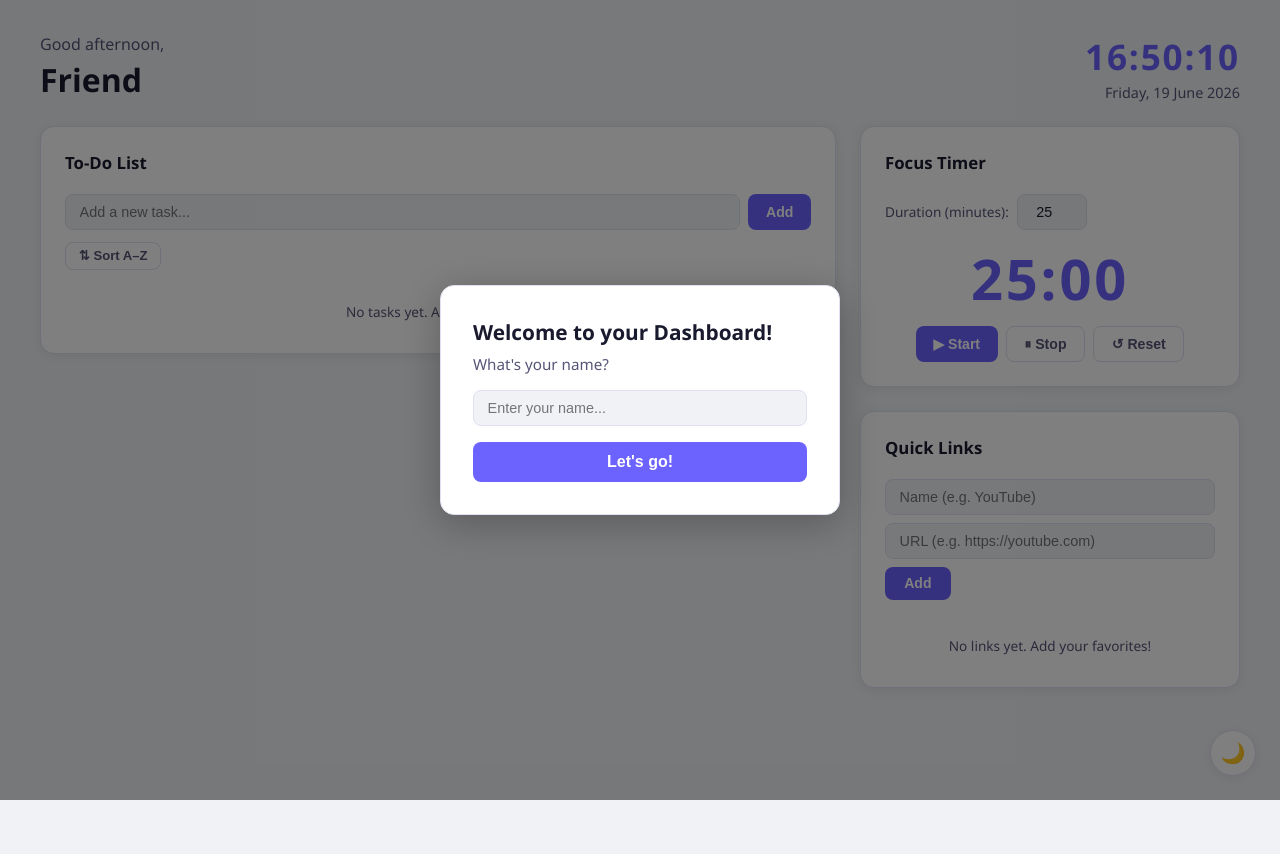
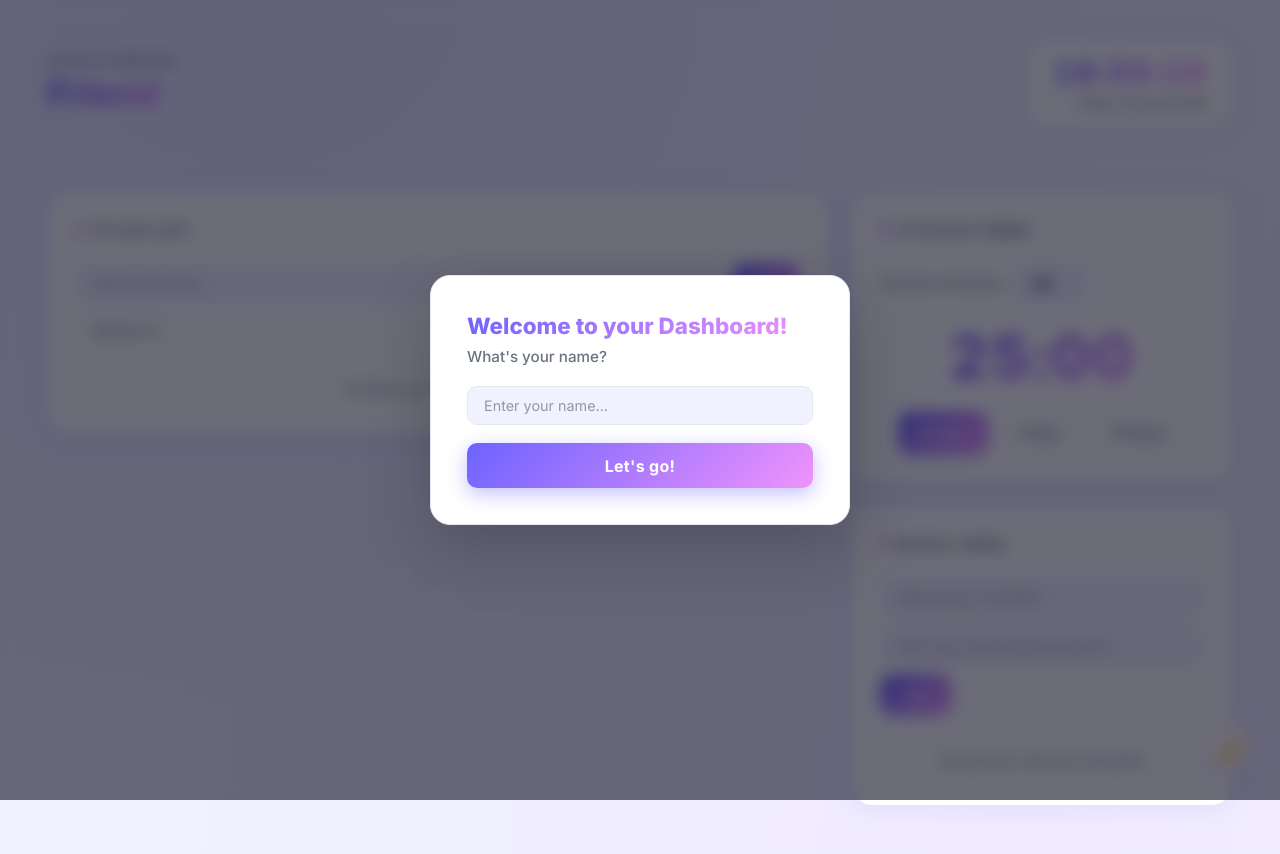
Before and after one commit to Mikee-12/CodingCamp-15June26-MichaelKP, a plain HTML site: page index.html in a window 1280 px wide. Before the commit the page ends 800 px from the top, so only its background shows below. Drawn offline with Linux system fonts and the light colour scheme.

Commit message:
new design

```diff
--- a/index.html
+++ b/index.html
@@ -4,6 +4,9 @@
   <meta charset="UTF-8" />
   <meta name="viewport" content="width=device-width, initial-scale=1.0" />
   <title>Life Dashboard</title>
+  <link rel="preconnect" href="https://fonts.googleapis.com" />
+  <link rel="preconnect" href="https://fonts.gstatic.com" crossorigin />
+  <link href="https://fonts.googleapis.com/css2?family=Inter:wght@400;500;600;700;800&display=swap" rel="stylesheet" />
   <link rel="stylesheet" href="style.css" />
 </head>
 <body>
@@ -45,7 +48,7 @@
 
       <!-- FOCUS TIMER -->
       <section class="card" id="timer-section">
-        <h2>Focus Timer</h2>
+        <h2>⏱ Focus Timer</h2>
 
         <div class="timer-settings">
           <label for="timer-duration">Duration (minutes):</label>
--- a/style.css
+++ b/style.css
@@ -1,4 +1,6 @@
 /* ===== RESET & BASE ===== */
+@import url('https://fonts.googleapis.com/css2?family=Inter:wght@400;500;600;700;800&display=swap');
+
 *, *::before, *::after {
   box-sizing: border-box;
   margin: 0;
@@ -6,42 +8,50 @@
 }
 
 :root {
-  --bg: #f0f2f5;
+  --bg: #f0f2ff;
   --bg-card: #ffffff;
   --text-primary: #1a1a2e;
-  --text-secondary: #555577;
+  --text-secondary: #6b7280;
   --accent: #6c63ff;
+  --accent-2: #f093fb;
   --accent-hover: #574fd6;
-  --border: #e0e0f0;
-  --danger: #e74c3c;
-  --success: #2ecc71;
-  --done-bg: #f0faf4;
-  --done-text: #27ae60;
-  --shadow: 0 2px 12px rgba(0,0,0,0.07);
-  --radius: 14px;
-  --radius-sm: 8px;
-  --transition: 0.2s ease;
+  --border: #e5e7f0;
+  --danger: #ef4444;
+  --success: #10b981;
+  --done-bg: #f0fdf4;
+  --done-text: #059669;
+  --shadow: 0 4px 24px rgba(108, 99, 255, 0.1);
+  --shadow-hover: 0 8px 32px rgba(108, 99, 255, 0.18);
+  --radius: 20px;
+  --radius-sm: 10px;
+  --transition: 0.25s ease;
+  --gradient: linear-gradient(135deg, #6c63ff 0%, #f093fb 100%);
 }
 
 body.dark {
-  --bg: #12121e;
-  --bg-card: #1e1e30;
-  --text-primary: #e8e8f5;
-  --text-secondary: #9090bb;
+  --bg: #0d0d1a;
+  --bg-card: #161628;
+  --text-primary: #e8e8f8;
+  --text-secondary: #8888aa;
   --accent: #7c74ff;
+  --accent-2: #f093fb;
   --accent-hover: #9a94ff;
-  --border: #2e2e48;
-  --done-bg: #1a2e22;
-  --done-text: #4ade80;
-  --shadow: 0 2px 12px rgba(0,0,0,0.3);
+  --border: #252540;
+  --done-bg: #052e16;
+  --done-text: #34d399;
+  --shadow: 0 4px 24px rgba(0, 0, 0, 0.4);
+  --shadow-hover: 0 8px 32px rgba(124, 116, 255, 0.25);
+  --gradient: linear-gradient(135deg, #7c74ff 0%, #f093fb 100%);
 }
 
 body {
-  font-family: 'Segoe UI', system-ui, -apple-system, sans-serif;
+  font-family: 'Inter', 'Segoe UI', system-ui, sans-serif;
   background: var(--bg);
   color: var(--text-primary);
   min-height: 100vh;
   transition: background var(--transition), color var(--transition);
+  background-image: radial-gradient(ellipse at 20% 0%, rgba(108, 99, 255, 0.08) 0%, transparent 60%),
+                    radial-gradient(ellipse at 80% 100%, rgba(240, 147, 251, 0.08) 0%, transparent 60%);
 }
 
 /* ===== GREETING / HEADER ===== */
@@ -49,39 +59,68 @@ body {
   display: flex;
   justify-content: space-between;
   align-items: center;
-  padding: 2rem 2.5rem 1.5rem;
+  padding: 2.5rem 3rem 2rem;
   flex-wrap: wrap;
-  gap: 1rem;
+  gap: 1.5rem;
+  position: relative;
+}
+
+.greeting-section::after {
+  content: '';
+  position: absolute;
+  bottom: 0;
+  left: 3rem;
+  right: 3rem;
+  height: 1px;
+  background: linear-gradient(90deg, transparent, var(--border), transparent);
 }
 
 .greeting-left p {
-  font-size: 1rem;
+  font-size: 0.95rem;
+  font-weight: 500;
   color: var(--text-secondary);
-  margin-bottom: 0.2rem;
+  margin-bottom: 0.3rem;
+  letter-spacing: 0.02em;
+  text-transform: uppercase;
+  font-size: 0.8rem;
 }
 
 .greeting-left h1 {
-  font-size: 2rem;
-  font-weight: 700;
-  color: var(--text-primary);
+  font-size: 2.2rem;
+  font-weight: 800;
+  background: var(--gradient);
+  -webkit-background-clip: text;
+  -webkit-text-fill-color: transparent;
+  background-clip: text;
+  line-height: 1.15;
 }
 
 .greeting-right {
   text-align: right;
+  background: var(--bg-card);
+  border: 1px solid var(--border);
+  border-radius: var(--radius);
+  padding: 1rem 1.5rem;
+  box-shadow: var(--shadow);
 }
 
 #clock {
-  font-size: 2.2rem;
+  font-size: 2rem;
   font-weight: 700;
-  color: var(--accent);
+  background: var(--gradient);
+  -webkit-background-clip: text;
+  -webkit-text-fill-color: transparent;
+  background-clip: text;
   font-variant-numeric: tabular-nums;
   letter-spacing: 0.05em;
+  line-height: 1;
 }
 
 #date-display {
-  font-size: 0.9rem;
+  font-size: 0.82rem;
   color: var(--text-secondary);
-  margin-top: 0.2rem;
+  margin-top: 0.35rem;
+  font-weight: 500;
 }
 
 /* ===== DASHBOARD GRID ===== */
@@ -89,17 +128,21 @@ body {
   display: grid;
   grid-template-columns: 1fr 380px;
   gap: 1.5rem;
-  padding: 0 2.5rem 2.5rem;
+  padding: 2rem 3rem 3rem;
   align-items: start;
 }
 
-@media (max-width: 900px) {
+@media (max-width: 960px) {
   .dashboard-grid {
     grid-template-columns: 1fr;
-    padding: 0 1.25rem 2rem;
+    padding: 1.5rem 1.25rem 2rem;
   }
   .greeting-section {
-    padding: 1.5rem 1.25rem 1rem;
+    padding: 1.75rem 1.25rem 1.5rem;
+  }
+  .greeting-section::after {
+    left: 1.25rem;
+    right: 1.25rem;
   }
 }
 
@@ -107,24 +150,38 @@ body {
 .card {
   background: var(--bg-card);
   border-radius: var(--radius);
-  padding: 1.5rem;
+  padding: 1.75rem;
   box-shadow: var(--shadow);
   border: 1px solid var(--border);
-  transition: background var(--transition), border-color var(--transition);
+  transition: background var(--transition), border-color var(--transition),
+              box-shadow var(--transition), transform var(--transition);
+}
+
+.card:hover {
+  box-shadow: var(--shadow-hover);
+  transform: translateY(-2px);
 }
 
 .card h2 {
-  font-size: 1.05rem;
-  font-weight: 600;
-  color: var(--text-primary);
-  margin-bottom: 1.25rem;
+  font-size: 0.95rem;
+  font-weight: 700;
+  color: var(--text-secondary);
+  margin-bottom: 1.5rem;
   display: flex;
   align-items: center;
-  gap: 0.5rem;
+  gap: 0.6rem;
+  text-transform: uppercase;
+  letter-spacing: 0.08em;
 }
 
-.icon {
-  font-size: 1.1rem;
+.card h2::before {
+  content: '';
+  display: inline-block;
+  width: 4px;
+  height: 16px;
+  background: var(--gradient);
+  border-radius: 4px;
+  flex-shrink: 0;
 }
 
 .right-column {
@@ -138,38 +195,47 @@ input[type="text"],
 input[type="url"],
 input[type="number"] {
   background: var(--bg);
-  border: 1px solid var(--border);
+  border: 1.5px solid var(--border);
   border-radius: var(--radius-sm);
   color: var(--text-primary);
+  font-family: inherit;
   font-size: 0.9rem;
-  padding: 0.55rem 0.85rem;
+  padding: 0.65rem 1rem;
   outline: none;
-  transition: border-color var(--transition), background var(--transition);
+  transition: border-color var(--transition), background var(--transition),
+              box-shadow var(--transition);
   width: 100%;
 }
 
 input:focus {
   border-color: var(--accent);
+  box-shadow: 0 0 0 3px rgba(108, 99, 255, 0.12);
+}
+
+input::placeholder {
+  color: var(--text-secondary);
+  opacity: 0.7;
 }
 
 button {
   cursor: pointer;
   border: none;
   border-radius: var(--radius-sm);
+  font-family: inherit;
   font-size: 0.88rem;
   font-weight: 600;
-  padding: 0.55rem 1.1rem;
-  transition: background var(--transition), transform 0.1s;
+  padding: 0.65rem 1.2rem;
+  transition: background var(--transition), transform 0.12s, box-shadow var(--transition);
 }
 
 button:active {
-  transform: scale(0.97);
+  transform: scale(0.96);
 }
 
 /* ===== TODO SECTION ===== */
 .todo-input-row {
   display: flex;
-  gap: 0.5rem;
+  gap: 0.6rem;
   margin-bottom: 0.75rem;
 }
 
@@ -177,16 +243,16 @@ button:active {
   flex: 1;
 }
 
-.todo-input-row button,
-#add-link-btn {
-  background: var(--accent);
+.todo-input-row button {
+  background: var(--gradient);
   color: #fff;
   white-space: nowrap;
+  box-shadow: 0 4px 14px rgba(108, 99, 255, 0.35);
 }
 
-.todo-input-row button:hover,
-#add-link-btn:hover {
-  background: var(--accent-hover);
+.todo-input-row button:hover {
+  box-shadow: 0 6px 20px rgba(108, 99, 255, 0.5);
+  transform: translateY(-1px);
 }
 
 .todo-controls {
@@ -195,25 +261,27 @@ button:active {
 
 .sort-btn {
   background: transparent;
-  border: 1px solid var(--border);
+  border: 1.5px solid var(--border);
   color: var(--text-secondary);
-  font-size: 0.82rem;
-  padding: 0.35rem 0.8rem;
+  font-size: 0.8rem;
+  padding: 0.4rem 0.9rem;
+  border-radius: 999px;
 }
 
 .sort-btn:hover {
-  background: var(--bg);
-  color: var(--text-primary);
+  background: var(--accent);
+  color: #fff;
+  border-color: var(--accent);
 }
 
 #todo-list {
   list-style: none;
   display: flex;
   flex-direction: column;
-  gap: 0.5rem;
+  gap: 0.6rem;
   max-height: 420px;
   overflow-y: auto;
-  padding-right: 2px;
+  padding-right: 4px;
 }
 
 #todo-list::-webkit-scrollbar {
@@ -223,21 +291,36 @@ button:active {
   background: var(--border);
   border-radius: 4px;
 }
+#todo-list::-webkit-scrollbar-thumb:hover {
+  background: var(--accent);
+}
 
 .todo-item {
   display: flex;
   align-items: center;
-  gap: 0.6rem;
-  padding: 0.7rem 0.9rem;
+  gap: 0.75rem;
+  padding: 0.85rem 1rem;
   border-radius: var(--radius-sm);
-  border: 1px solid var(--border);
+  border: 1.5px solid var(--border);
   background: var(--bg);
   transition: all var(--transition);
+  animation: slideIn 0.25s ease forwards;
+}
+
+@keyframes slideIn {
+  from { opacity: 0; transform: translateY(-6px); }
+  to   { opacity: 1; transform: translateY(0); }
+}
+
+.todo-item:hover {
+  border-color: var(--accent);
+  box-shadow: 0 2px 12px rgba(108, 99, 255, 0.1);
 }
 
 .todo-item.done {
   background: var(--done-bg);
   border-color: transparent;
+  opacity: 0.75;
 }
 
 .todo-item.done .task-text {
@@ -246,8 +329,8 @@ button:active {
 }
 
 .todo-item input[type="checkbox"] {
-  width: 17px;
-  height: 17px;
+  width: 18px;
+  height: 18px;
   accent-color: var(--accent);
   cursor: pointer;
   flex-shrink: 0;
@@ -256,6 +339,7 @@ button:active {
 .task-text {
   flex: 1;
   font-size: 0.9rem;
+  font-weight: 500;
   color: var(--text-primary);
   word-break: break-word;
 }
@@ -264,126 +348,160 @@ button:active {
   display: flex;
   gap: 0.35rem;
   flex-shrink: 0;
+  opacity: 0;
+  transition: opacity var(--transition);
+}
+
+.todo-item:hover .task-actions {
+  opacity: 1;
 }
 
 .btn-edit {
   background: transparent;
-  border: 1px solid var(--border);
+  border: 1.5px solid var(--border);
   color: var(--text-secondary);
-  padding: 0.3rem 0.6rem;
-  font-size: 0.78rem;
+  padding: 0.3rem 0.55rem;
+  font-size: 0.8rem;
+  border-radius: 7px;
 }
 
 .btn-edit:hover {
   border-color: var(--accent);
   color: var(--accent);
+  background: rgba(108, 99, 255, 0.08);
 }
 
 .btn-delete {
   background: transparent;
-  border: 1px solid var(--border);
+  border: 1.5px solid var(--border);
   color: var(--text-secondary);
-  padding: 0.3rem 0.6rem;
-  font-size: 0.78rem;
+  padding: 0.3rem 0.55rem;
+  font-size: 0.8rem;
+  border-radius: 7px;
 }
 
 .btn-delete:hover {
   border-color: var(--danger);
   color: var(--danger);
+  background: rgba(239, 68, 68, 0.08);
 }
 
 /* ===== FOCUS TIMER ===== */
 .timer-settings {
   display: flex;
   align-items: center;
-  gap: 0.5rem;
-  margin-bottom: 1.25rem;
-  font-size: 0.85rem;
+  gap: 0.6rem;
+  margin-bottom: 1.5rem;
+  font-size: 0.84rem;
   color: var(--text-secondary);
+  font-weight: 500;
 }
 
 .timer-settings input {
-  width: 70px;
+  width: 72px;
   text-align: center;
+  font-weight: 700;
+}
+
+.timer-wrap {
+  display: flex;
+  flex-direction: column;
+  align-items: center;
 }
 
 #timer-display {
-  font-size: 3.5rem;
-  font-weight: 700;
+  font-size: 3.8rem;
+  font-weight: 800;
   text-align: center;
-  color: var(--accent);
+  background: var(--gradient);
+  -webkit-background-clip: text;
+  -webkit-text-fill-color: transparent;
+  background-clip: text;
   font-variant-numeric: tabular-nums;
-  letter-spacing: 0.05em;
-  margin: 0.5rem 0 1.25rem;
+  letter-spacing: 0.04em;
+  margin: 0.25rem 0 1.5rem;
   line-height: 1;
+  transition: all var(--transition);
 }
 
 #timer-display.running {
-  color: var(--success);
+  background: linear-gradient(135deg, #10b981, #34d399);
+  -webkit-background-clip: text;
+  background-clip: text;
 }
 
 #timer-display.finished {
-  color: var(--danger);
+  background: linear-gradient(135deg, #ef4444, #f97316);
+  -webkit-background-clip: text;
+  background-clip: text;
   animation: pulse 0.6s ease-in-out infinite alternate;
 }
 
 @keyframes pulse {
-  from { opacity: 1; }
-  to { opacity: 0.5; }
+  from { opacity: 1; transform: scale(1); }
+  to   { opacity: 0.7; transform: scale(0.97); }
 }
 
 .timer-buttons {
   display: flex;
-  gap: 0.5rem;
+  gap: 0.6rem;
   justify-content: center;
 }
 
 #timer-start {
-  background: var(--accent);
+  background: var(--gradient);
   color: #fff;
+  box-shadow: 0 4px 14px rgba(108, 99, 255, 0.35);
 }
 
 #timer-start:hover {
-  background: var(--accent-hover);
+  box-shadow: 0 6px 20px rgba(108, 99, 255, 0.5);
+  transform: translateY(-1px);
 }
 
 #timer-stop {
   background: transparent;
-  border: 1px solid var(--border);
+  border: 1.5px solid var(--border);
   color: var(--text-secondary);
 }
 
 #timer-stop:hover {
   border-color: var(--danger);
   color: var(--danger);
+  background: rgba(239, 68, 68, 0.08);
 }
 
 #timer-reset {
   background: transparent;
-  border: 1px solid var(--border);
+  border: 1.5px solid var(--border);
   color: var(--text-secondary);
 }
 
 #timer-reset:hover {
   border-color: var(--accent);
   color: var(--accent);
+  background: rgba(108, 99, 255, 0.08);
 }
 
 /* ===== QUICK LINKS ===== */
 .link-input-row {
   display: flex;
   flex-direction: column;
-  gap: 0.5rem;
+  gap: 0.55rem;
   margin-bottom: 1rem;
 }
 
-.link-input-row input {
-  width: 100%;
+#add-link-btn {
+  background: var(--gradient);
+  color: #fff;
+  align-self: flex-start;
+  padding: 0.65rem 1.3rem;
+  box-shadow: 0 4px 14px rgba(108, 99, 255, 0.35);
 }
 
-#add-link-btn {
-  align-self: flex-start;
-  padding: 0.55rem 1.2rem;
+#add-link-btn:hover {
+  box-shadow: 0 6px 20px rgba(108, 99, 255, 0.5);
+  transform: translateY(-1px);
 }
 
 #links-container {
@@ -395,20 +513,33 @@ button:active {
 .link-chip {
   display: inline-flex;
   align-items: center;
-  gap: 0.4rem;
-  background: var(--bg);
-  border: 1px solid var(--border);
+  gap: 0.45rem;
+  background: rgba(108, 99, 255, 0.08);
+  border: 1.5px solid rgba(108, 99, 255, 0.2);
   border-radius: 999px;
-  padding: 0.35rem 0.85rem;
-  font-size: 0.85rem;
+  padding: 0.4rem 0.9rem;
+  font-size: 0.84rem;
   color: var(--text-primary);
-  transition: background var(--transition);
+  transition: all var(--transition);
+  animation: fadeIn 0.2s ease;
+}
+
+@keyframes fadeIn {
+  from { opacity: 0; transform: scale(0.9); }
+  to   { opacity: 1; transform: scale(1); }
+}
+
+.link-chip:hover {
+  background: rgba(108, 99, 255, 0.15);
+  border-color: var(--accent);
+  transform: translateY(-1px);
+  box-shadow: 0 4px 12px rgba(108, 99, 255, 0.15);
 }
 
 .link-chip a {
   color: var(--accent);
   text-decoration: none;
-  font-weight: 500;
+  font-weight: 600;
 }
 
 .link-chip a:hover {
@@ -419,10 +550,11 @@ button:active {
   background: none;
   border: none;
   color: var(--text-secondary);
-  font-size: 0.85rem;
+  font-size: 0.8rem;
   padding: 0;
   line-height: 1;
   cursor: pointer;
+  transition: color var(--transition);
 }
 
 .link-chip .btn-delete-link:hover {
@@ -434,43 +566,55 @@ button:active {
   font-size: 0.85rem;
   color: var(--text-secondary);
   text-align: center;
-  padding: 1.25rem 0 0.5rem;
+  padding: 1.5rem 0 0.5rem;
+  font-style: italic;
 }
 
 /* ===== THEME TOGGLE ===== */
 #theme-toggle {
   position: fixed;
-  bottom: 1.5rem;
-  right: 1.5rem;
-  width: 46px;
-  height: 46px;
+  bottom: 1.75rem;
+  right: 1.75rem;
+  width: 50px;
+  height: 50px;
   border-radius: 50%;
   background: var(--bg-card);
-  border: 1px solid var(--border);
-  font-size: 1.25rem;
+  border: 1.5px solid var(--border);
+  font-size: 1.3rem;
   box-shadow: var(--shadow);
   display: flex;
   align-items: center;
   justify-content: center;
   z-index: 100;
   padding: 0;
+  transition: all var(--transition);
 }
 
 #theme-toggle:hover {
-  background: var(--accent);
-  border-color: var(--accent);
+  background: var(--gradient);
+  border-color: transparent;
+  box-shadow: 0 6px 24px rgba(108, 99, 255, 0.45);
+  transform: rotate(20deg) scale(1.1);
 }
 
 /* ===== MODALS ===== */
 .modal-overlay {
   position: fixed;
   inset: 0;
-  background: rgba(0, 0, 0, 0.5);
+  background: rgba(10, 10, 30, 0.6);
+  backdrop-filter: blur(8px);
+  -webkit-backdrop-filter: blur(8px);
   display: flex;
   align-items: center;
   justify-content: center;
   z-index: 200;
   padding: 1rem;
+  animation: overlayIn 0.2s ease;
+}
+
+@keyframes overlayIn {
+  from { opacity: 0; }
+  to   { opacity: 1; }
 }
 
 .modal-overlay.hidden {
@@ -480,66 +624,88 @@ button:active {
 .modal-box {
   background: var(--bg-card);
   border-radius: var(--radius);
-  padding: 2rem;
-  max-width: 400px;
+  padding: 2.25rem;
+  max-width: 420px;
   width: 100%;
-  box-shadow: 0 8px 40px rgba(0,0,0,0.25);
+  box-shadow: 0 24px 64px rgba(0, 0, 0, 0.2);
   border: 1px solid var(--border);
+  animation: modalIn 0.3s cubic-bezier(0.34, 1.56, 0.64, 1);
+}
+
+@keyframes modalIn {
+  from { opacity: 0; transform: scale(0.88) translateY(20px); }
+  to   { opacity: 1; transform: scale(1) translateY(0); }
 }
 
 .modal-box h2 {
-  font-size: 1.3rem;
-  font-weight: 700;
+  font-size: 1.4rem;
+  font-weight: 800;
   margin-bottom: 0.5rem;
-  color: var(--text-primary);
+  background: var(--gradient);
+  -webkit-background-clip: text;
+  -webkit-text-fill-color: transparent;
+  background-clip: text;
+}
+
+.modal-box h2::before {
+  display: none;
 }
 
 .modal-box p {
   color: var(--text-secondary);
-  margin-bottom: 1rem;
+  margin-bottom: 1.25rem;
   font-size: 0.95rem;
+  font-weight: 500;
 }
 
 .modal-box input {
-  margin-bottom: 1rem;
+  margin-bottom: 1.1rem;
 }
 
 #name-save-btn {
   width: 100%;
-  background: var(--accent);
+  background: var(--gradient);
   color: #fff;
-  padding: 0.7rem;
+  padding: 0.8rem;
   font-size: 1rem;
+  font-weight: 700;
+  letter-spacing: 0.02em;
+  box-shadow: 0 6px 20px rgba(108, 99, 255, 0.4);
 }
 
 #name-save-btn:hover {
-  background: var(--accent-hover);
+  box-shadow: 0 8px 28px rgba(108, 99, 255, 0.55);
+  transform: translateY(-1px);
 }
 
 .modal-buttons {
   display: flex;
-  gap: 0.5rem;
+  gap: 0.6rem;
 }
 
 #edit-save-btn {
   flex: 1;
-  background: var(--accent);
+  background: var(--gradient);
   color: #fff;
-  padding: 0.65rem;
+  padding: 0.7rem;
+  box-shadow: 0 4px 14px rgba(108, 99, 255, 0.35);
 }
 
 #edit-save-btn:hover {
-  background: var(--accent-hover);
+  box-shadow: 0 6px 20px rgba(108, 99, 255, 0.5);
 }
 
 .btn-secondary {
   flex: 1;
   background: transparent;
-  border: 1px solid var(--border);
+  border: 1.5px solid var(--border);
   color: var(--text-secondary);
-  padding: 0.65rem;
+  padding: 0.7rem;
+  font-weight: 600;
 }
 
 .btn-secondary:hover {
   background: var(--bg);
+  border-color: var(--accent);
+  color: var(--accent);
 }
```
Also changed, not shown: .kiro/settings.json (added).
